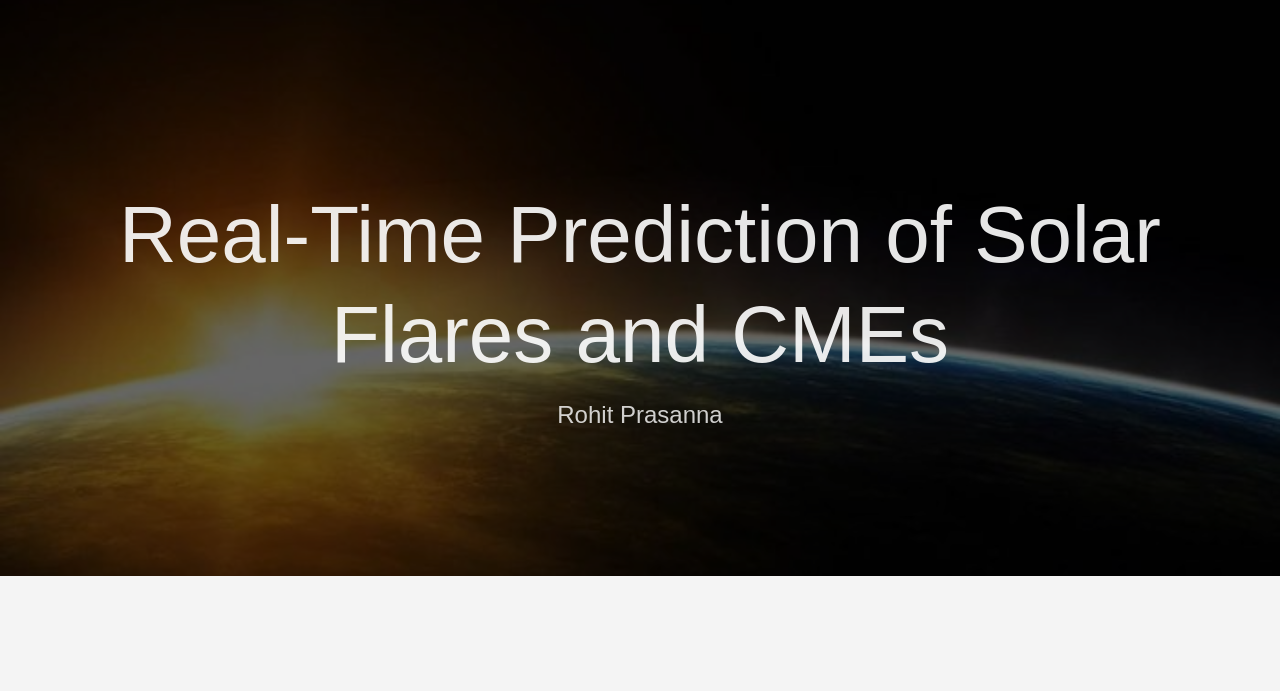
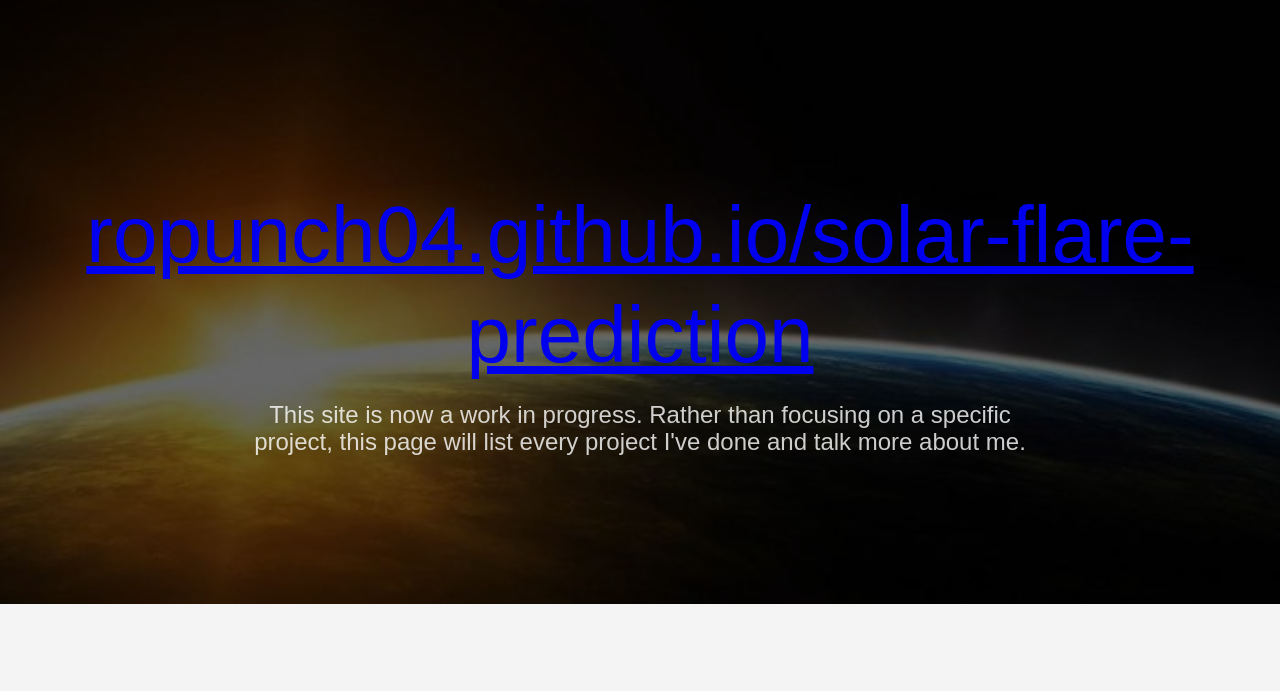
Before and after one commit to ropunch04/ropunch04.github.io, a plain HTML site: page index.html in a window 1280 px wide. Shown: the part 84-775 px from the top of the page. Drawn offline with Linux system fonts and the light colour scheme.

Commit message:
Update index.html

```diff
--- a/index.html
+++ b/index.html
@@ -139,11 +139,11 @@
 
       <div class="tc-l pv4 pv6-l ph3 ph4-ns">
         <h1 class="f2 f-subheadline-l fw2 white-90 mb0 lh-title">
-          Real-Time Prediction of Solar Flares and CMEs
+		<a href="ropunch04.github.io/solar-flare-prediction">ropunch04.github.io/solar-flare-prediction</a>
         </h1>
 
           <h2 class="fw1 f5 f3-l white-80 measure-wide-l center mt3">
-            Rohit Prasanna
+            This site is now a work in progress. Rather than focusing on a specific project, this page will list every project I've done and talk more about me.
           </h2>
 
       </div>
```
